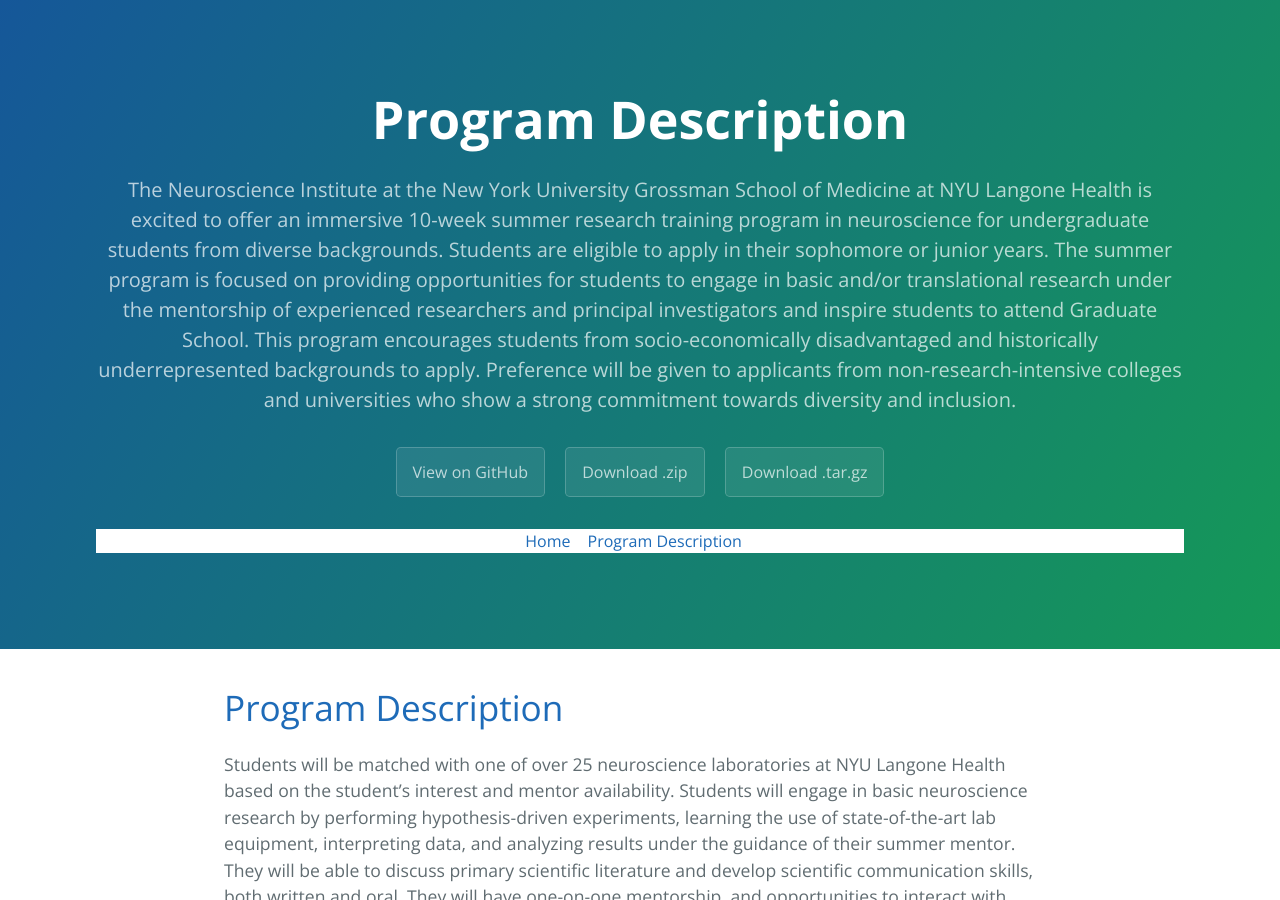
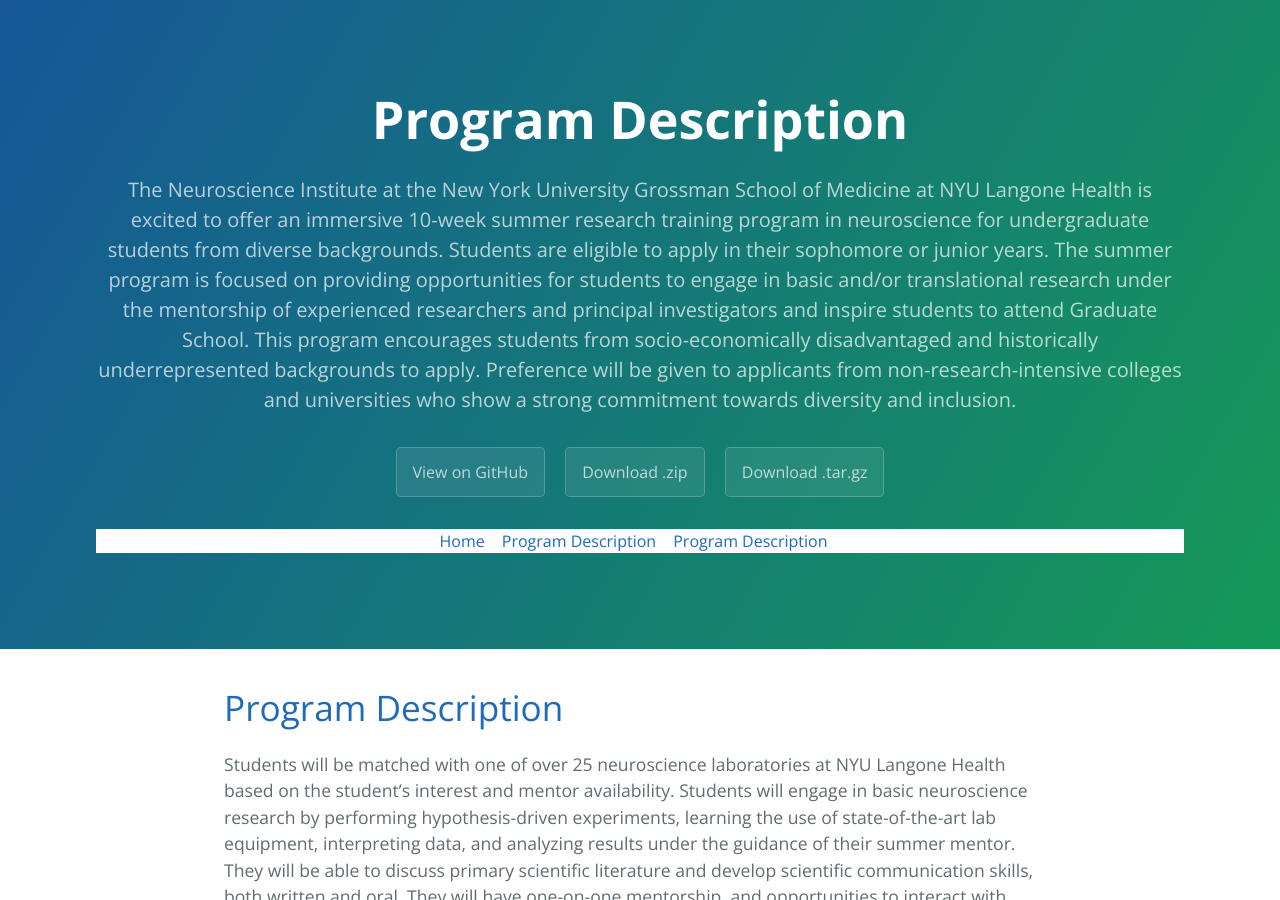
Before and after one commit to NICDIundergrad/SummerUndergradProgramWeb, a Jekyll site: the page built from index.md, in a window 1280 px wide and 900 px high. Built offline with Jekyll 4.4.1, drawn with Linux system fonts in a browser that asks for light colours; our own code applies the rules of GitHub Pages for plain Markdown files.

Commit message:
Update nav.html

```diff
--- a/_includes/nav.html
+++ b/_includes/nav.html
@@ -1,4 +1,5 @@
 <p style="text-align: center; background-color: white;">
   <a href="{{site.baseurl}}/">Home</a> |
   <a href="{{https://github.com/NICDIundergrad/SummerUndergradProgramWeb/blob/main/index.md#program-description}}/">Program Description</a> |
+  <a href="{{https://github.com/NICDIundergrad/SummerUndergradProgramWeb/blob/main/index.md#eligibility}}/">Program Description</a> |
 </p>
```
